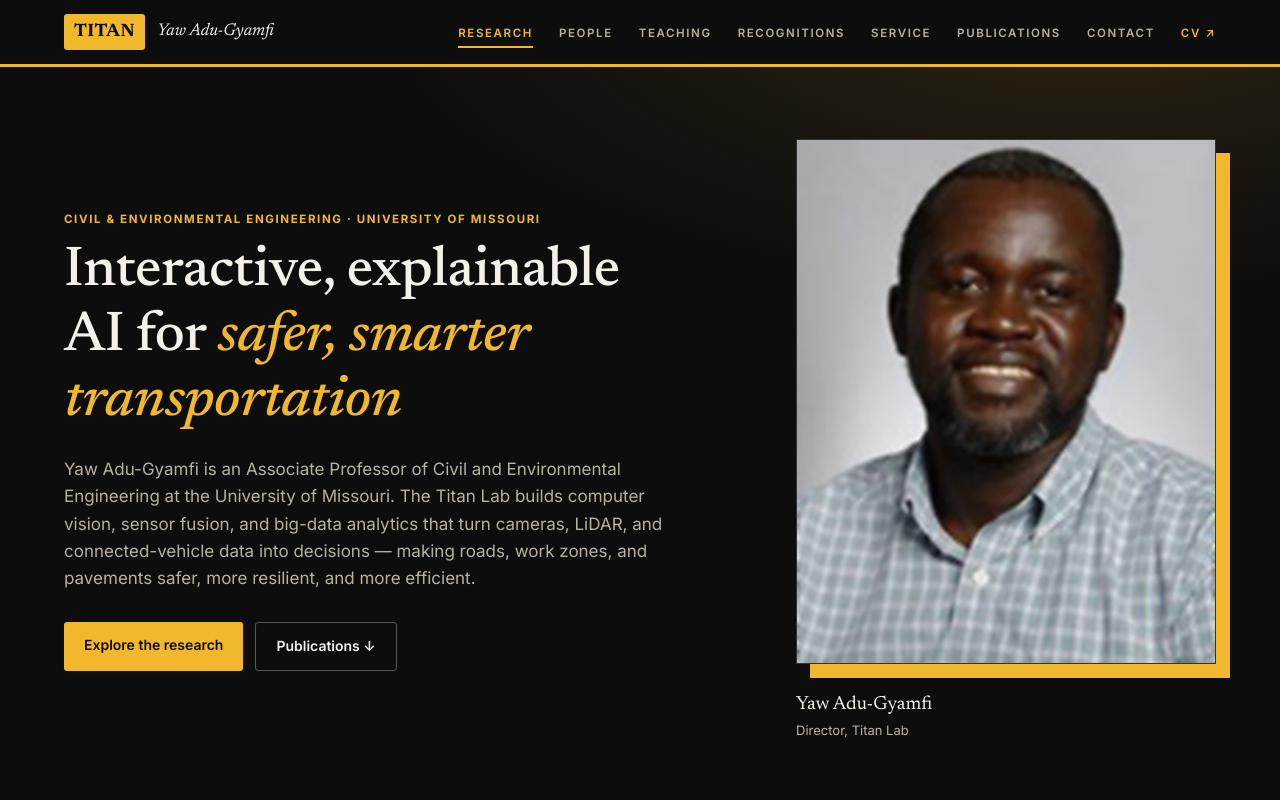
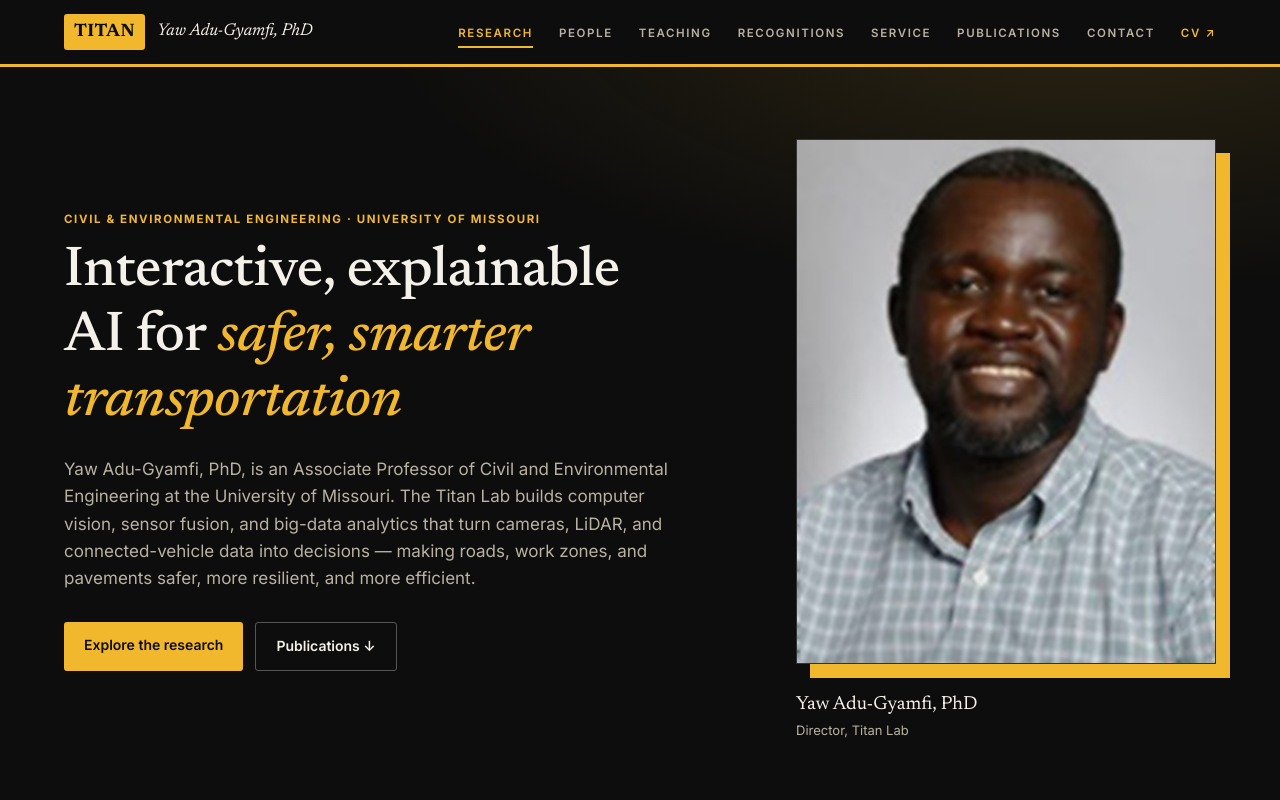
Before and after one commit to UM-Titan/um-titan.github.io, a React (Vite) app: page / in a window 1280 px wide. Shown: the top 800 px of the page. Built offline with nearby package versions, Linux system fonts and the light colour scheme.

Commit message:
Add PhD to name; CV_ENG 3100 course number
Co-Authored-By: Claude Opus 5.5 <noreply@anthropic.com>

```diff
--- a/index.html
+++ b/index.html
@@ -4,7 +4,7 @@
     <meta charset="UTF-8" />
     <link rel="icon" type="image/svg+xml" href="/favicon.svg" />
     <meta name="viewport" content="width=device-width, initial-scale=1.0" />
-    <title>Titan Lab · Yaw Adu-Gyamfi · University of Missouri</title>
+    <title>Titan Lab · Yaw Adu-Gyamfi, PhD · University of Missouri</title>
     <meta name="description" content="Titan Lab at the University of Missouri — AI, computer vision, and big-data analytics for safer, smarter transportation. Led by Prof. Yaw Adu-Gyamfi." />
     <meta name="theme-color" content="#0d0d0d" />
     <link rel="preconnect" href="https://fonts.googleapis.com" />
--- a/src/data/content.ts
+++ b/src/data/content.ts
@@ -19,15 +19,15 @@ import type {
 export const scholarUrl = 'https://scholar.google.com/citations?user=-C5LLqQAAAAJ';
 
 export const profile: Profile = {
-  name: 'Yaw Adu-Gyamfi',
-  shortName: 'Yaw Adu-Gyamfi',
+  name: 'Yaw Adu-Gyamfi, PhD',
+  shortName: 'Yaw Adu-Gyamfi, PhD',
   labName: 'Titan Lab',
   labAcronym: 'TITAN',
   eyebrow: 'Civil & Environmental Engineering · University of Missouri',
   headline: 'Interactive, explainable AI for',
   headlineAccent: 'safer, smarter transportation',
   intro:
-    'Yaw Adu-Gyamfi is an Associate Professor of Civil and Environmental Engineering at the University of Missouri. ' +
+    'Yaw Adu-Gyamfi, PhD, is an Associate Professor of Civil and Environmental Engineering at the University of Missouri. ' +
     'The Titan Lab builds computer vision, sensor fusion, and big-data analytics that turn cameras, LiDAR, and ' +
     'connected-vehicle data into decisions — making roads, work zones, and pavements safer, more resilient, and more efficient.',
   photo: `${import.meta.env.BASE_URL}photo.jpg`,
@@ -107,7 +107,7 @@ export const peopleNote =
 // TODO: add course numbers/titles you teach. "CVENG 8160" comes from the lab GitHub; confirm its title.
 export const courses: Course[] = [
   {
-    code: 'UNDERGRAD', // TODO: replace with the course number
+    code: 'CV_ENG 3100',
     title: 'Fundamentals of Transportation Engineering',
     description:
       'The core undergraduate introduction to transportation engineering: traffic flow and capacity, geometric design, ' +
```
